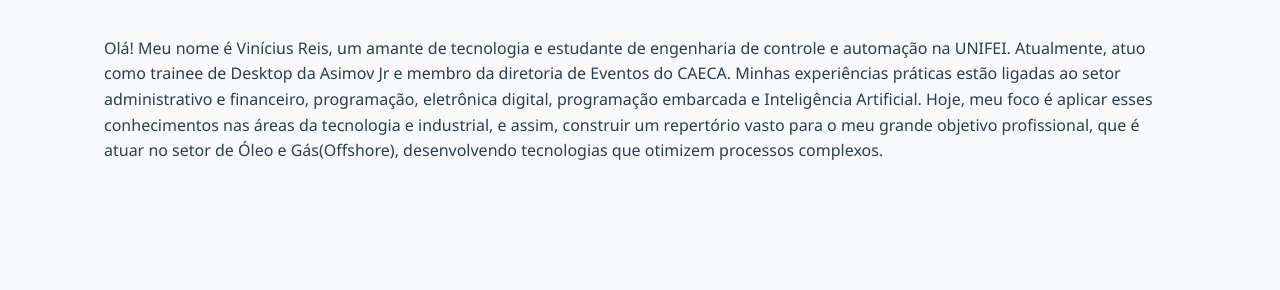
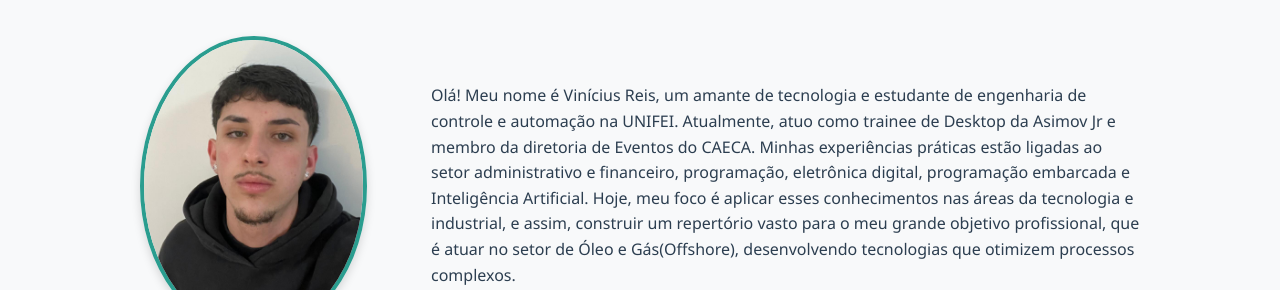
Before and after one commit to viniciusreis81/capacitacao-asimov-vinicius, a plain HTML site: page semana-02-portfolio/index.html in a window 1280 px wide. Shown: the part 185-475 px from the top of the page. Drawn offline with Linux system fonts and the light colour scheme.

Commit message:
feat: adiciona foto de perfil

```diff
--- a/semana-02-portfolio/index.html
+++ b/semana-02-portfolio/index.html
@@ -27,9 +27,15 @@
 
         <section id="sobre">
             <h2>Sobre Mim</h2>
-            <p>Olá! Meu nome é Vinícius Reis, um amante de tecnologia e estudante de engenharia de controle e automação na UNIFEI. Atualmente, atuo como trainee de Desktop da Asimov Jr e membro da diretoria de Eventos do CAECA. Minhas experiências práticas estão ligadas ao setor administrativo e financeiro, programação, eletrônica digital, programação embarcada e Inteligência Artificial. Hoje, meu foco é aplicar esses conhecimentos nas áreas da tecnologia e industrial, e assim, construir um repertório vasto para o meu grande objetivo profissional, que é atuar no setor de Óleo e Gás(Offshore), desenvolvendo tecnologias que otimizem processos complexos.</p>
+
+            <div class="sobre-conteudo">
+                <img src="img/perfil.jpeg" alt="Foto de perfil" class="foto-perfil">
+
+                <div class="sobre-texto">
+                    <p>Olá! Meu nome é Vinícius Reis, um amante de tecnologia e estudante de engenharia de controle e automação na UNIFEI. Atualmente, atuo como trainee de Desktop da Asimov Jr e membro da diretoria de Eventos do CAECA. Minhas experiências práticas estão ligadas ao setor administrativo e financeiro, programação, eletrônica digital, programação embarcada e Inteligência Artificial. Hoje, meu foco é aplicar esses conhecimentos nas áreas da tecnologia e industrial, e assim, construir um repertório vasto para o meu grande objetivo profissional, que é atuar no setor de Óleo e Gás(Offshore), desenvolvendo tecnologias que otimizem processos complexos.</p>
+                </div>
+            </div>
         </section>
-
 
         <section id="habilidades">
             <h2>Minhas Habilidades</h2>
--- a/semana-02-portfolio/style.css
+++ b/semana-02-portfolio/style.css
@@ -77,7 +77,7 @@ section h2 {
 }
 
 /* =========================================
-   5. GRID DOS CARTÕES (Lado a Lado)
+    GRID DOS CARTÕES (Lado a Lado)
    ========================================= */
 .habilidades-container {
     display: grid;
@@ -329,3 +329,56 @@ body.dark-theme .card-projeto:hover {
         margin: 10px 0;
     }
 }
+
+/* ===============================
+   ESTILO DA FOTO DE PERFIL
+================================== */
+.foto-perfil {
+  width: 350px; /* Ajuste o tamanho conforme preferir */
+  height: 300px;
+  border-radius: 50%; /* Deixa a imagem redonda */
+  object-fit: cover; /* Garante que a foto não fique esticada */
+  border: 4px solid var(--cor-primaria); /* Usa a variável de cor que você já criou */
+  box-shadow: 0 4px 10px rgba(0, 0, 0, 0.15);
+  transition: transform 0.3s ease, box-shadow 0.3s ease;
+}
+
+.foto-perfil:hover {
+  transform: translateY(-5px) scale(1.02); /* Efeito sutil de levantar e crescer */
+  box-shadow: 0 8px 15px rgba(0, 0, 0, 0.25);
+}
+
+/* NOTA: Ajuste para o Mobile (Celular)
+   Se a foto ficar muito grande ou não alinhar direito com o texto em telas menores,
+   o código abaixo aplica o flex-direction: column e align-items: center no container pai. */
+@media (max-width: 768px) {
+  .sobre-conteudo {
+    flex-direction: column;
+    align-items: center;
+    text-align: center;
+  }
+
+  .foto-perfil {
+    margin-bottom: 1.5rem; /* Dá um respiro entre a foto e o texto no celular */
+  }
+}
+
+.sobre-conteudo {
+  display: flex;
+  align-items: center;      /* Centraliza verticalmente a foto com o texto */
+  justify-content: center;  /* Centraliza o bloco inteiro no meio da tela */
+  gap: 4rem;                /* Cria um espaçamento de 4rem entre a foto e o texto */
+  max-width: 1000px;        /* Evita que o conteúdo estique demais em monitores grandes */
+  margin: 0 auto;           /* Garante que o container fique no centro da página */
+}
+
+#sobre {
+  text-align: center; /* Centraliza o título "Sobre Mim" */
+  padding: 4rem 2rem; /* Garante um espaçamento legal na seção */
+}
+
+/* Opcional: Se o texto do parágrafo tiver ficado centralizado e você quiser alinhado à esquerda para ler melhor */
+.sobre-texto p {
+  text-align: left;
+  line-height: 1.6;
+}
```
Also changed, not shown: semana-02-portfolio/img/perfil.jpeg (added).
